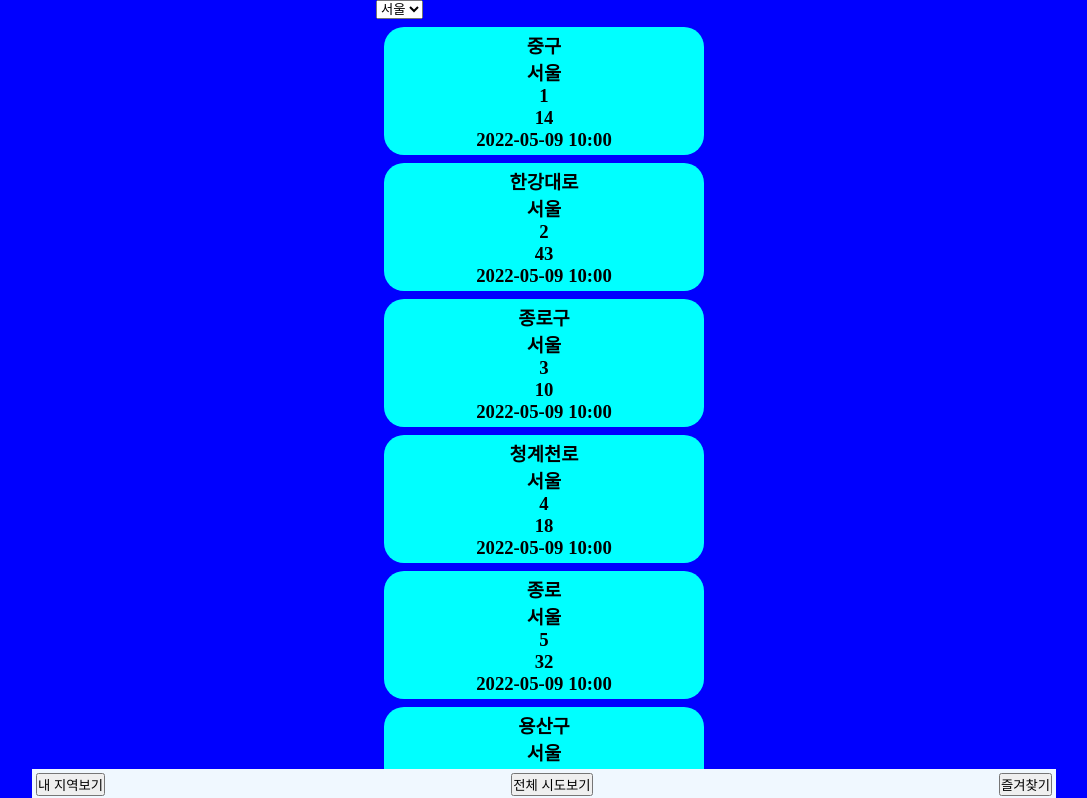
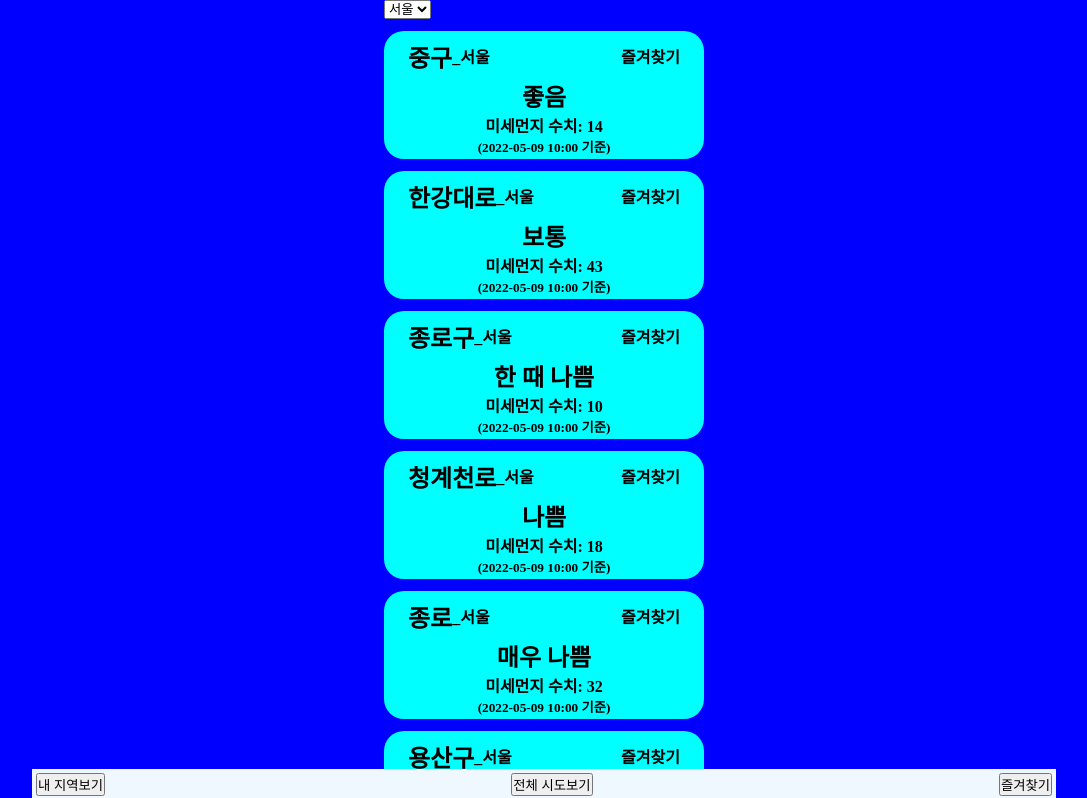
Before and after one commit to minju0809/react-AirPollutionProject, a React (Create React App) app: page / in a window 1280 px wide. Shown: the top 798 px of the page, without its empty margins (96-1183 px from the left). Built offline with nearby package versions, Linux system fonts and the light colour scheme.

Commit message:
if문 사용하여 등급 별 return 값 주기 성공

```diff
--- a/src/components/Content.jsx
+++ b/src/components/Content.jsx
@@ -2,18 +2,40 @@ import data2 from "../data2";
 import Card from "./Card";
 
 const Content = () => {
-
   return (
     <section className="content">
       <div>
+        {/* {(() => {})()} */}
         {data2.map(({ stationName, sidoName, pm10Grade, dataTime, pm10Value }) => {
+          console.log(pm10Grade)
           return (
             <Card key={stationName} className="content-card">
-              <h3>{stationName}</h3>
-              <h3>{sidoName}</h3>
-              <h3>{pm10Grade}</h3>
-              <h3>{pm10Value}</h3>
-              <h3>{dataTime}</h3>
+              <div className="content-card-top">
+                <div className="content-card-local">
+                  <h2>{stationName}</h2>
+                  <h4>_{sidoName}</h4>
+                </div>
+                <div className="content-card-bookmark">
+                  <h4>즐겨찾기</h4>
+                </div>
+              </div>
+              <div>
+                {(function pm10GradeValue() {
+                  if (pm10Grade == "1") {
+                    return <h2 className="good">좋음</h2>;
+                  } else if (pm10Grade == "2") {
+                    return <h2 className="nomal">보통</h2>;
+                  } else if (pm10Grade == "3") {
+                    return <h2 className="onceBad">한 때 나쁨</h2>;
+                  } else if (pm10Grade == "4") {
+                    return <h2 className="bad">나쁨</h2>;
+                  } else {
+                    return <h2 className="veryBad">매우 나쁨</h2>;
+                  }
+                })()}
+              </div>
+              <h4>미세먼지 수치: {pm10Value}</h4>
+              <h5>({dataTime} 기준)</h5>
             </Card>
           );
         })}
--- a/src/index.css
+++ b/src/index.css
@@ -26,7 +26,7 @@ body {
 }
 
 .content-card {
-  margin: 8px;
+  margin: 12px 0;
   background-color: aqua;
   width: 20rem;
   height: 8rem;
@@ -37,13 +37,32 @@ body {
   border-radius: 20px;
 }
 
-.content-top {
+.content-card-top {
+  width: 100%;
+  display: flex;
+  justify-content: space-between;
+  padding: 0 20px;
+}
+
+.content-card-local {
+  margin: 4px;
+  display: flex;
+  align-items: center;
+}
+
+.content-card-bookmark {
+  display: flex;
+  align-items: center;
+  margin: 4px;
+}
+
+/* .content-top {
   width: 200px;
   display: flex;
   justify-content: space-between;
-}
+} */
 
-.content-middle {
+/* .content-middle {
   background-color: white;
   width: 100px;
   height: 80px;
@@ -52,7 +71,7 @@ body {
   align-items: center;
   flex-direction: column;
   border-radius: 8px;
-}
+} */
 
 .footer-container {
   position: absolute;
```
Also changed, not shown: src/App.jsx (+0 -10 lines).
